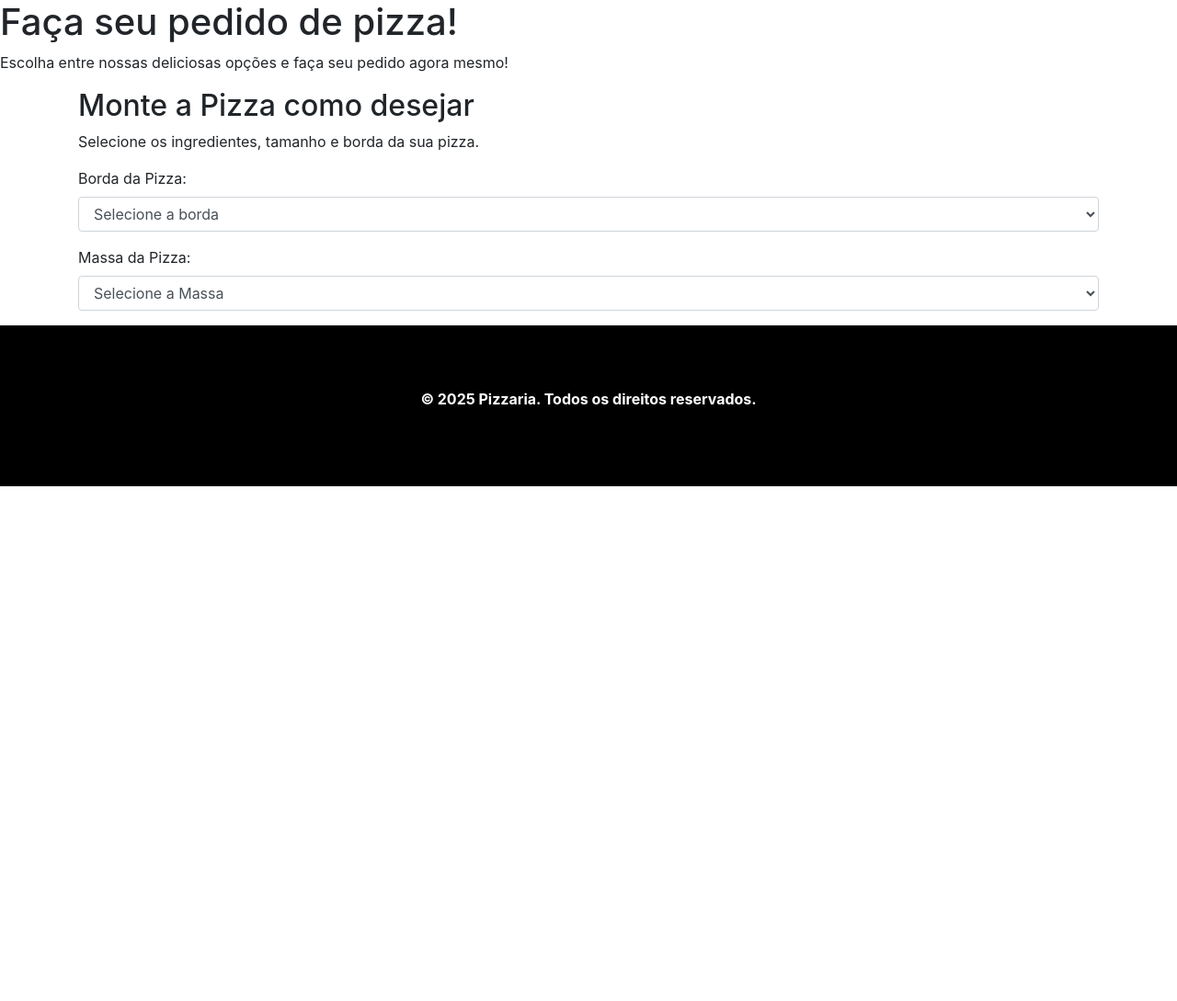
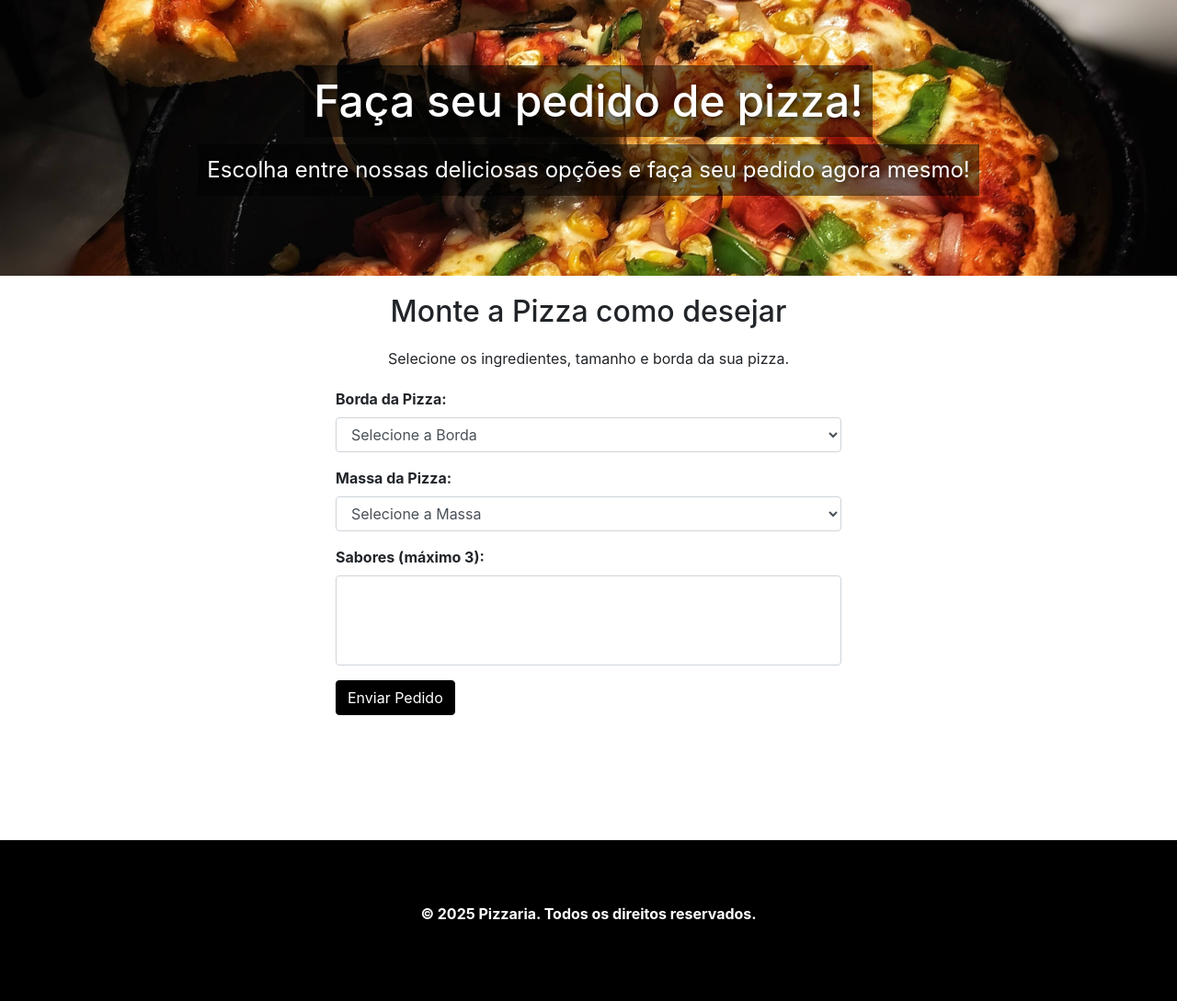
Before and after one commit to Jiovane-Ferreira/PizzariaProject, a PHP site: page / in a window 1280 px wide. Shown: the part 132-1221 px from the top of the page at 92% size. Before the commit the page ends 661 px from the top, so only its background shows below. Run offline with PHP 8.4, Linux system fonts and the light colour scheme; lists and menus that the app fills with data are empty.

Commit message:
(feat:css) - CSS header, footer and content

```diff
--- a/css/style.css
+++ b/css/style.css
@@ -18,6 +18,65 @@ a.nav-link{
     color: #FFF;
 }
 
+/* MAIN CONTENT */
+#main-banner {
+    background-image: url('../img/pizza-banner.jpg');
+    height: 300px;
+    background-position:center;
+    background-size: cover;
+    width: 100%;
+    background-position-y: -300px;
+    display: flex;
+    flex-direction: column;
+    justify-content: center;
+    align-items: center;
+}
+
+#main-banner h1,
+#main-banner p {
+    color: #FFF;
+    background-color: rgba(0, 0, 0, 0.5);
+    text-align: center;
+    padding: 10px;
+    font-size: 3rem;
+    text-shadow: 2px 2px 4px rgba(0, 0, 0, 0.5);
+}
+
+#main-banner p {
+    font-size: 1.5rem;
+}
+
+#main-container{
+    padding: 20px;
+    min-height: calc(100vh - 175px - 300px); /* Adjust height considering footer and banner */
+    margin-bottom: 100px; /* Space for footer */
+}
+
+#main-container h2,
+#main-container p {
+    text-align: center;
+    margin-bottom: 20px;
+}
+
+.row {
+    margin: 0;
+}
+
+#pizza_form {
+    max-width: 550px;
+    margin: 0 auto;
+    text-align: left;
+}
+
+#pizza_form label {
+    font-weight: bold;
+}
+
+.btn.btn-primary {
+    background-color: #000;
+    border-color: #000;
+
+}
 
 /* FOOTER */
 footer {
--- a/index.php
+++ b/index.php
@@ -21,7 +21,7 @@
                 <div class="form-group">
                         <label for="borda">Borda da Pizza:</label>
                         <select name="borda" id="borda" class="form-control">
-                            <option value="">Selecione a borda</option>
+                            <option value="">Selecione a Borda</option>
                         </select>
                     </div>
 
@@ -30,6 +30,14 @@
                         <select name="massa" id="massa" class="form-control">
                             <option value="">Selecione a Massa</option>
                         </select>
+                    </div>
+
+                    <div class="form-group">
+                        <label for="sabor">Sabores (máximo 3):</label>
+                        <select multiple name="sabor[]" id="sabor" class="form-control"></select>
+                    </div>
+                    <div class="form-group">
+                        <input type="submit" value="Enviar Pedido" class="btn btn-primary">
                     </div>
 
                 </form>
```
